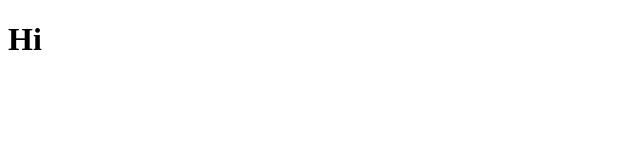
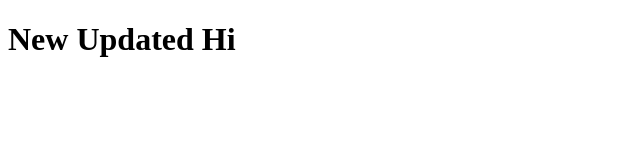
Before and after one commit to caoimhe-mccarthy/git-demo, a plain HTML site: page web/index.html in a window 1280 px wide. Shown: the whole page, without its empty margins (0-640 px from the left). Drawn offline with Linux system fonts and the light colour scheme.

Commit message:
updating index for github

```diff
--- a/web/index.html
+++ b/web/index.html
@@ -7,7 +7,7 @@
 	<body>
 		<nav></nav>
 		<header></header>
-		<main><h1>Hi</h1></main>
+		<main><h1>New Updated Hi</h1></main>
 		<footer></footer>
 	</body>
 </html>
```
